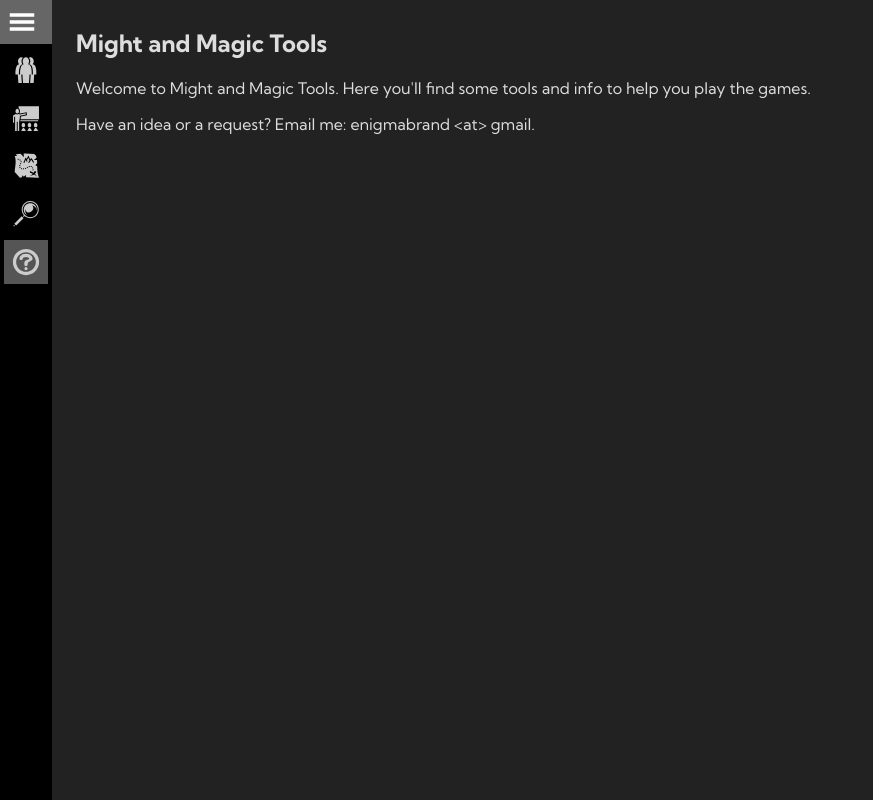
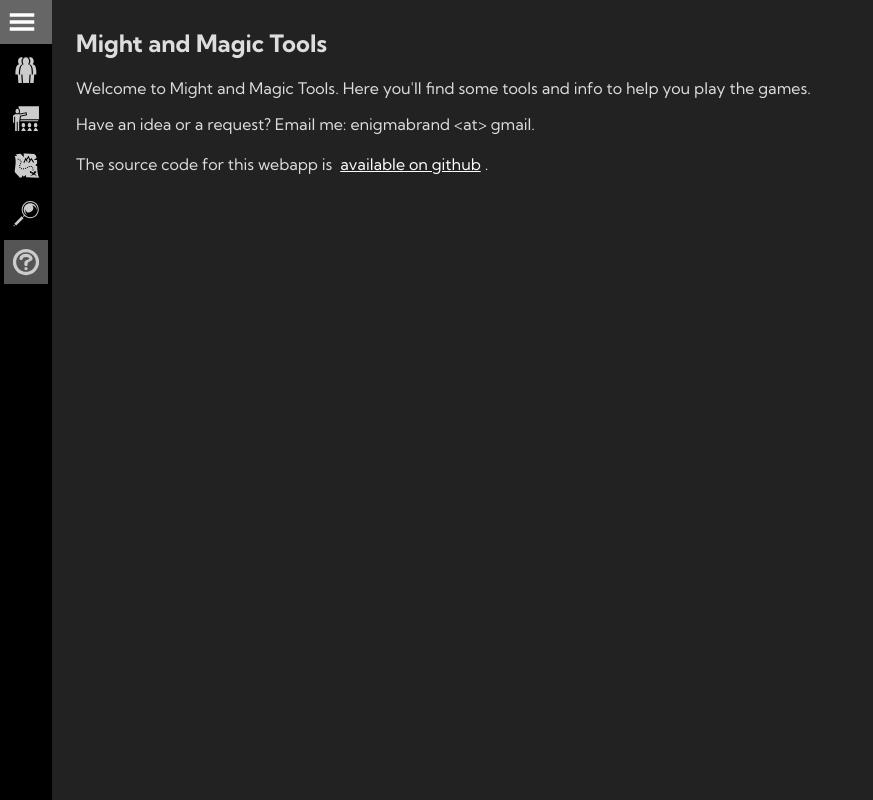
Before and after one commit to jschnurer/mm-tools, a React (Create React App) app: page / in a window 1280 px wide. Shown: the whole page, without its empty margins (0-873 px from the left). Built offline with nearby package versions, Linux system fonts and the light colour scheme.

Commit message:
added link to source

```diff
--- a/src/components/About.tsx
+++ b/src/components/About.tsx
@@ -12,6 +12,9 @@ const About: React.FC = () =>
       Have an idea or a request?
       Email me: enigmabrand &lt;at&gt; gmail.
     </p>
+    <p>
+      The source code for this webapp is <a href="https://github.com/jschnurer/mm-tools">available on github</a>.
+    </p>
   </>;
 
 export default About;
```
